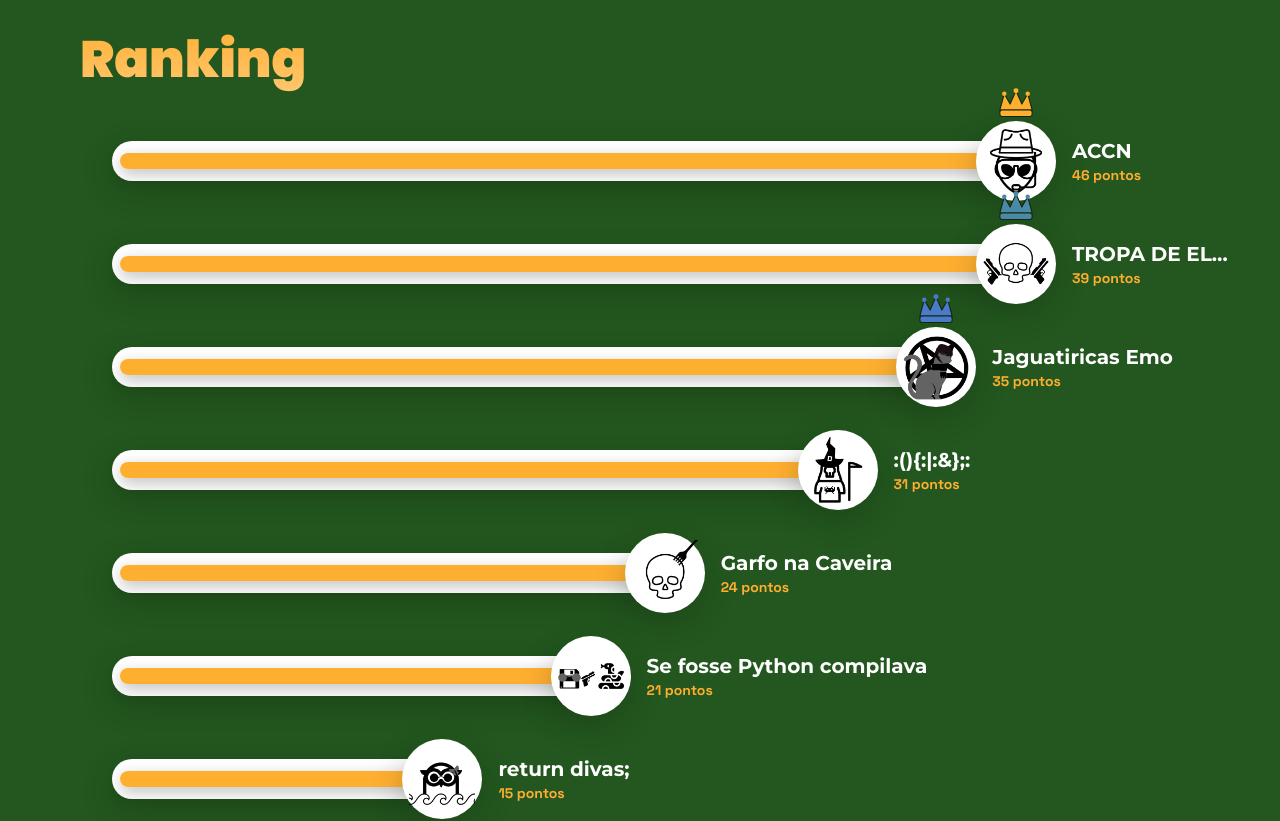
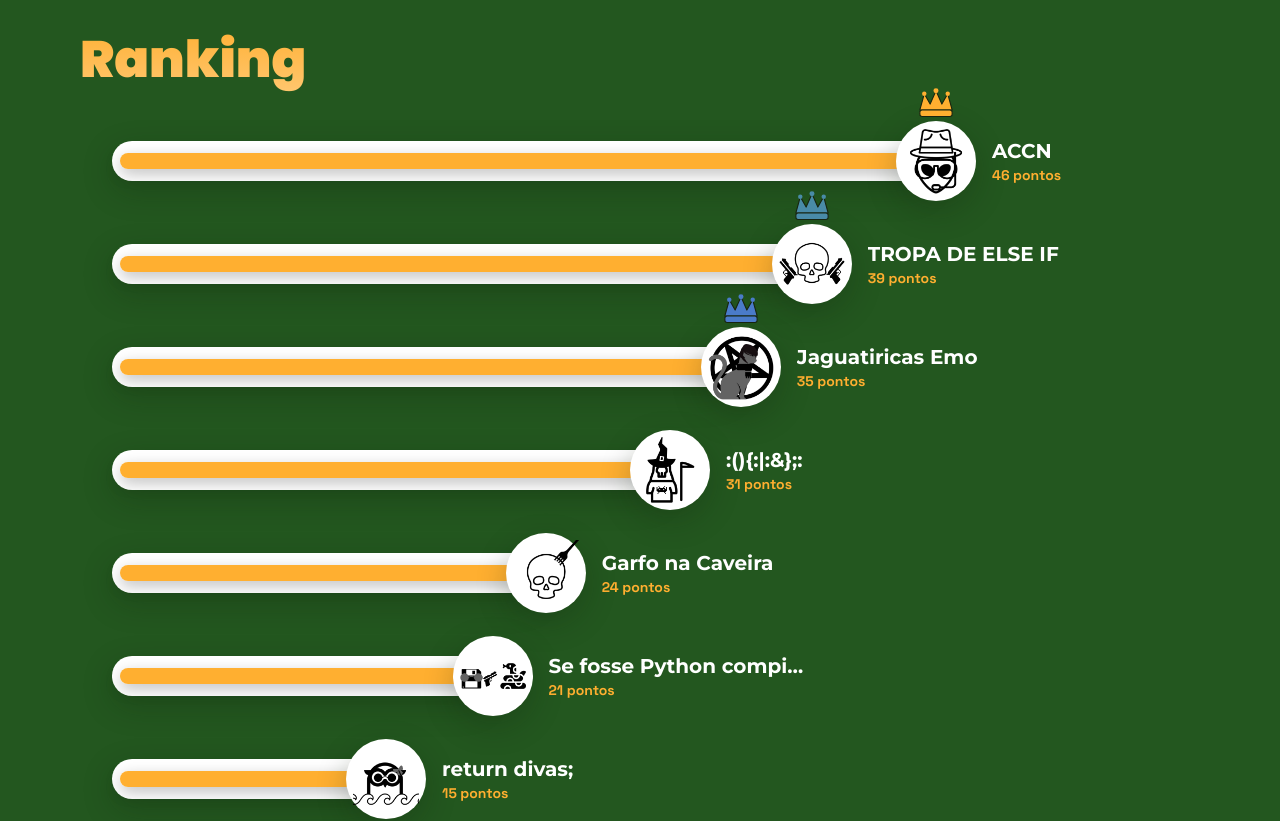
Before and after one commit to petsi-each/bxcomp2026-site, a Next.js app: page /RankingeGrupos in a window 1280 px wide. Shown: the part 1100-1921 px from the top of the page. Built offline with nearby package versions, Linux system fonts and the light colour scheme.

Commit message:
Fix: corrige a barra de pontos das equipes

```diff
--- a/src/components/Equipes/Equipes.tsx
+++ b/src/components/Equipes/Equipes.tsx
@@ -29,7 +29,7 @@ const Equipes: React.FC<EquipesProps> = ({ equipes }) => {
     return (
         <section className='pb-[7rem] pt-[7rem] bg-creme'>
 
-            <h1 className="text-azulelegante font-eloquent font-black text-[3.2rem] pl-8 sm:pl-20"> equipes </h1>
+            <h1 className="text-azulelegante font-eloquent font-black text-[3.2rem] pl-8 sm:pl-20"> Equipes </h1>
             <p className="p-4 font-roboto text-md text-left text-preto pl-20"> Conheça os competidores deste ano! </p>
 
             {equipes.length === 0 ? (
--- a/src/components/Ranking/Ranking.tsx
+++ b/src/components/Ranking/Ranking.tsx
@@ -52,34 +52,57 @@ const Coroa: React.FC<CoroaProps> = ({ scorePosition }) => {
  */
 
 const PointBar: React.FC<PointBarProps> = ({ equipe, topScores }) => {
+    const totalPontos = equipe.pontos.reduce((accumulator, currentValue) => accumulator + currentValue, 0);
+    const percentage = topScores[0] > 0 ? (totalPontos / topScores[0]) * 100 : 0;
+    const posicao = topScores.indexOf(totalPontos);
 
-    const totalPontos = equipe.pontos.reduce((accumulator, currentValue) => accumulator + currentValue, 0);
+    const ICON_FOOTPRINT_PX = 48;
 
-    const percentage = topScores[0] > 0 ? (totalPontos / topScores[0]) * 100 : 0;
+    // No Mobile o texto fica em cima, então a barra pode crescer até 100% do espaço
+    const mobileBarWidth = `calc((100% - ${ICON_FOOTPRINT_PX}px) * ${percentage / 100} + ${ICON_FOOTPRINT_PX}px)`;
 
-    const barWidth = percentage < 8 ? 'fit-content' : percentage + '%'
-    const remainingNameWidth = Math.max(0, 100 - percentage) + '%';
-
-    const posicao = topScores.indexOf(totalPontos);
+    // No Desktop o texto acompanha o ícone.
+    // Reservamos 17rem (w-64 do texto + ml-4 de margem) do total para garantir que a
+    // barra chegue até o limite da tela acompanhada do texto sem empurrá-lo para fora!
+    const desktopBarWidth = `calc((100% - 17rem - ${ICON_FOOTPRINT_PX}px) * ${percentage / 100} + ${ICON_FOOTPRINT_PX}px)`;
 
     return (
         <article className="-z-10 pt-[15px] text-white">
 
-            {/* Descrição da equipe no mobile */}
-            <div className="md:hidden w-screen px-8 mb-4">
-                <h2 className="[@media(min-width:900px)]:text-2xl text-xl relative z-10 truncate font-eloquent font-bold">{equipe.nome}</h2>
-                <p className="text-md font-subtitulo font-bold text-laranja">{Math.floor(totalPontos)} pontos</p>
+            {/* ========== MOBILE (Telas Menores) ========== */}
+            <div className="md:hidden">
+                <div className="w-full px-8 mb-4">
+                    <h2 className="text-xl relative z-10 truncate font-eloquent font-bold">{equipe.nome}</h2>
+                    <p className="text-md font-subtitulo font-bold text-laranja">{Math.floor(totalPontos)} pontos</p>
+                </div>
+                <div className="w-full px-8 mb-6 flex items-center">
+                    <div style={{ width: mobileBarWidth }} className="flex items-center flex-shrink-0">
+                        <div className="flex flex-grow items-center h-10 shadow-soft bg-white rounded-full">
+                            <div style={{ boxShadow: '0 5px 15px rgba(0, 0, 0, 0.25)' }} className="w-full rounded-full m-2 h-4 bg-gradient-to-r from-ouro to-laranja"></div>
+                        </div>
+                        <div>
+                            <figure className="-ml-8 h-20 w-20 relative flex items-center justify-center shadow-soft rounded-full bg-white flex-shrink-0">
+                                <Image style={{ padding: "7px" }} className="absolute" src={equipe.iconPath} sizes={"1"} alt={""} fill={true} unoptimized />
+                                {posicao >= 0 && posicao <= 2 && (
+                                    <div className="absolute w-11 h-11 -top-9">
+                                        <Coroa scorePosition={posicao} />
+                                    </div>
+                                )}
+                            </figure>
+                        </div>
+                    </div>
+                </div>
             </div>
 
-            <div className="w-full px-8 mb-6 md:mb-0 flex items-center">
-                <div style={{ width: barWidth }} className="flex items-center">
-
+            {/* ========== DESKTOP (Telas Maiores) ========== */}
+            <div className="hidden md:flex w-full px-8 mb-0 items-center">
+                {/* O container da barra usa a largura calculada para desktop */}
+                <div style={{ width: desktopBarWidth }} className="flex items-center flex-shrink-0">
                     <div className="flex flex-grow items-center h-10 shadow-soft bg-white rounded-full">
                         <div style={{ boxShadow: '0 5px 15px rgba(0, 0, 0, 0.25)' }} className="w-full rounded-full m-2 h-4 bg-gradient-to-r from-ouro to-laranja"></div>
                     </div>
-
                     <div>
-                        <figure className="-ml-8 h-20 w-20 relative flex items-center justify-center shadow-soft rounded-full bg-white">
+                        <figure className="-ml-8 h-20 w-20 relative flex items-center justify-center shadow-soft rounded-full bg-white flex-shrink-0">
                             <Image style={{ padding: "7px" }} className="absolute" src={equipe.iconPath} sizes={"1"} alt={""} fill={true} unoptimized />
                             {posicao >= 0 && posicao <= 2 && (
                                 <div className="absolute w-11 h-11 -top-9">
@@ -88,19 +111,17 @@ const PointBar: React.FC<PointBarProps> = ({ equipe, topScores }) => {
                             )}
                         </figure>
                     </div>
-
                 </div>
-                <div style={{ width: remainingNameWidth }} className="min-w-24 lg:min-w-48 px-4 hidden md:block">
+                {/* O texto fica exatamente ao lado da barra, com margem ml-4 (1rem) e largura w-64 (16rem) */}
+                <div className="ml-4 w-64 flex-shrink-0">
                     <h2 className="text-xl w-full truncate font-eloquent font-bold">{equipe.nome}</h2>
                     <p className="text-sm font-subtitulo font-bold text-laranja w-full">{Math.floor(totalPontos)} pontos</p>
                 </div>
             </div>
 
         </article>
-
     );
 }
-
 
 
 /**
```
